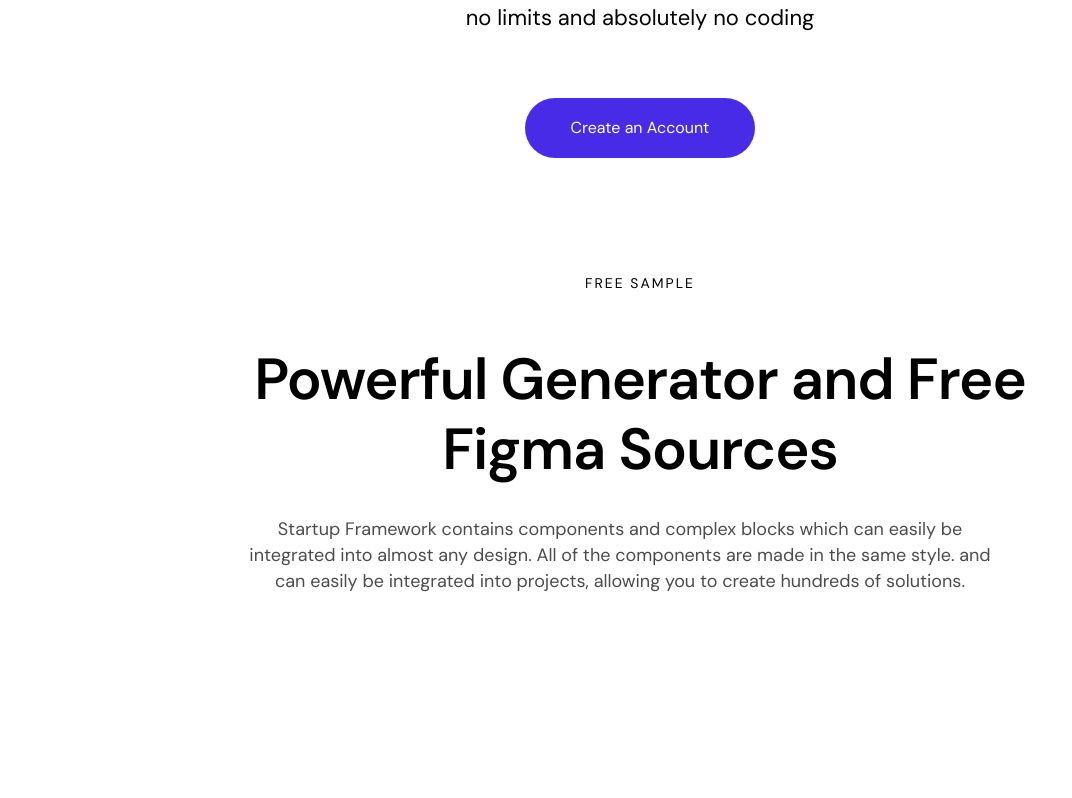
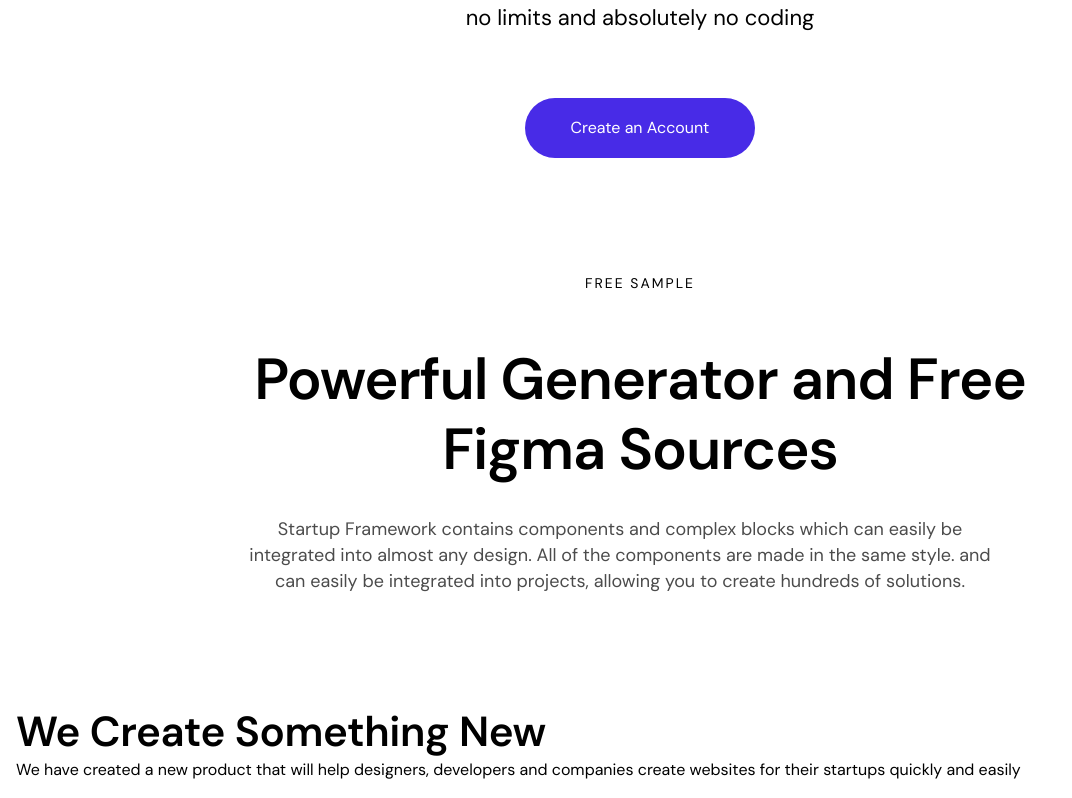
Before and after one commit to Beanmommo/frontend-practice-web, a Next.js app: page / in a window 1280 px wide. Shown: the part 478-1276 px from the top of the page, without its empty margins (0-1072 px from the left). Before the commit the page ends 1200 px from the top, so only its background shows below. Built offline with nearby package versions, Linux system fonts and the light colour scheme.

Commit message:
Features Page populated

```diff
--- /dev/null
+++ b/Components/FeaturesBody.tsx
@@ -0,0 +1,15 @@
+import "./Styles/featuresbody.css"
+
+const FeaturesBody = () => {
+  return (
+    <div className="features-body">
+        <div className="title-desc">
+            <h3>We Create Something New</h3>
+            <h5>We have created a new product that will help designers, developers and companies create websites for their startups quickly and easily</h5>
+        </div>
+
+    </div>
+  )
+}
+
+export default FeaturesBody
--- /dev/null
+++ b/Components/Styles/featuresbody.css
@@ -0,0 +1,6 @@
+.title-desc h3{
+    font-size: 42px;
+    font-weight: 600;
+    letter-spacing: -0.4px;
+    line-height: 52px;
+}
--- a/app/page.tsx
+++ b/app/page.tsx
@@ -1,5 +1,6 @@
 
 import Content from "@/pages/Content";
+import FeaturesPage from "@/pages/FeaturesPage";
 import LandingPage from "@/pages/LandingPage";
 import Image from "next/image";
 
@@ -8,6 +9,7 @@
     <main>
       <LandingPage></LandingPage>
       <Content></Content>
+      <FeaturesPage></FeaturesPage>
     </main>
   );
 }
--- /dev/null
+++ b/pages/FeaturesPage.tsx
@@ -0,0 +1,11 @@
+import FeaturesBody from "@/Components/FeaturesBody"
+
+const FeaturesPage = () => {
+  return (
+    <div>
+        <FeaturesBody></FeaturesBody>
+    </div>
+  )
+}
+
+export default FeaturesPage
```
